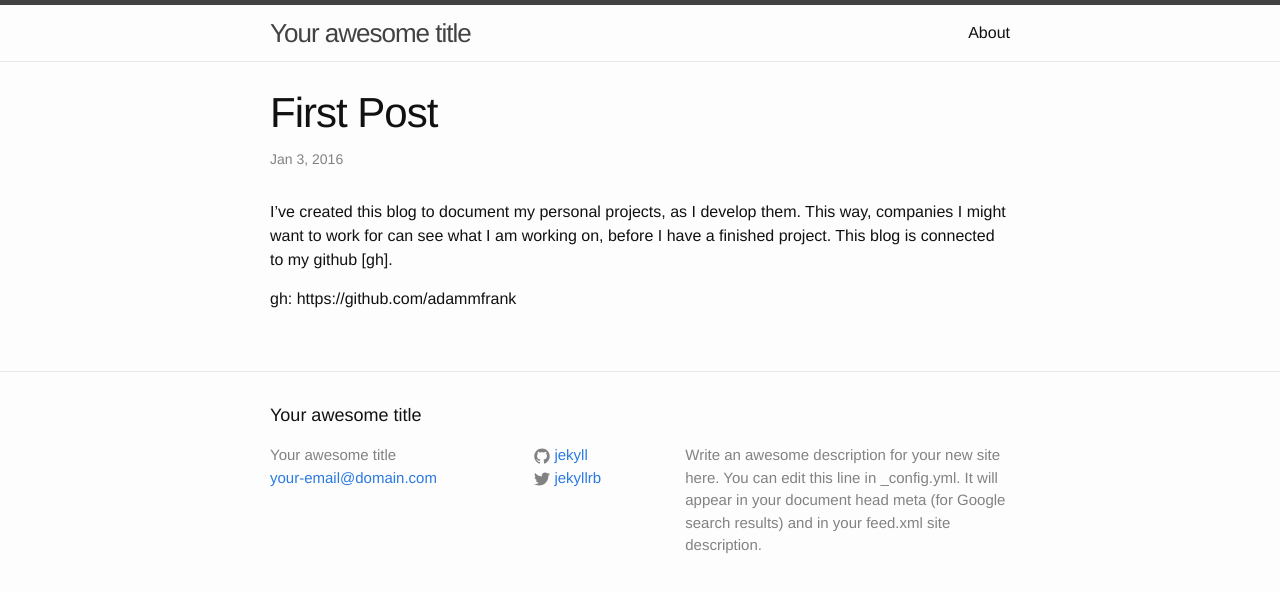
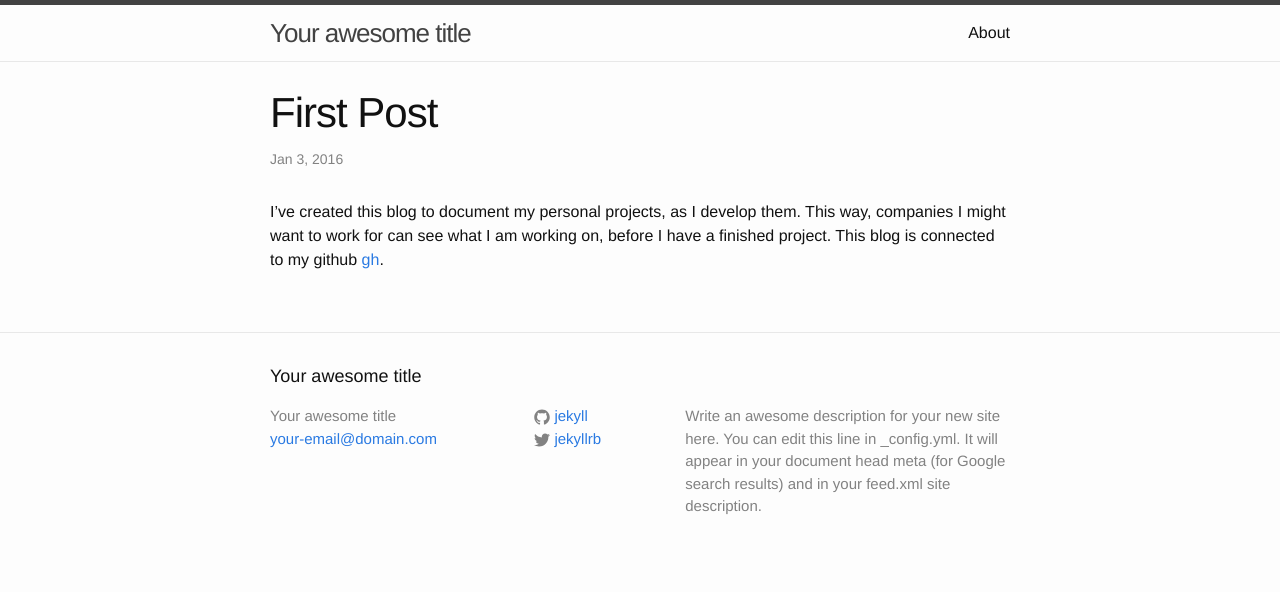
Before and after one commit to adammfrank/adammfrank.github.io, a Jekyll site: the page built from _posts/2016-01-03-first-post.markdown, in a window 1280 px wide. Shown: the top 592 px of the page. Built offline with Jekyll 4.4.1, drawn with Linux system fonts in a browser that asks for light colours; some of the changed lines change nothing that is shown.

Commit message:
fixed link format

```diff
--- a/_posts/2016-01-03-first-post.markdown
+++ b/_posts/2016-01-03-first-post.markdown
@@ -6,4 +6,4 @@ categories: blog updates
 ---
 I've created this blog to document my personal projects, as I develop them.  This way, companies I might want to work for can see what I am working on, before I have a finished project.  This blog is connected to my github [gh].
 
-gh: https://github.com/adammfrank
+[gh]: https://github.com/adammfrank
```
